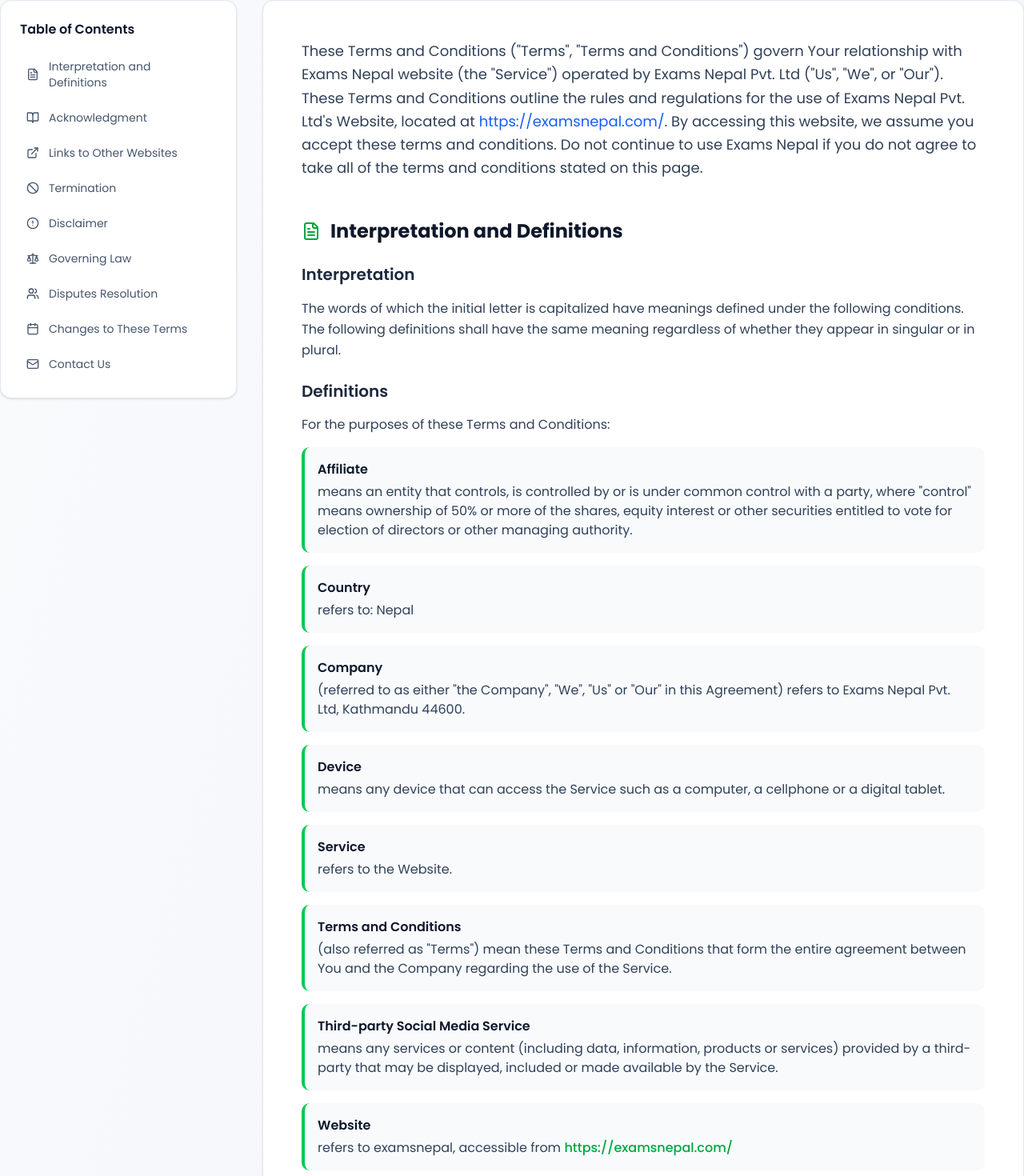
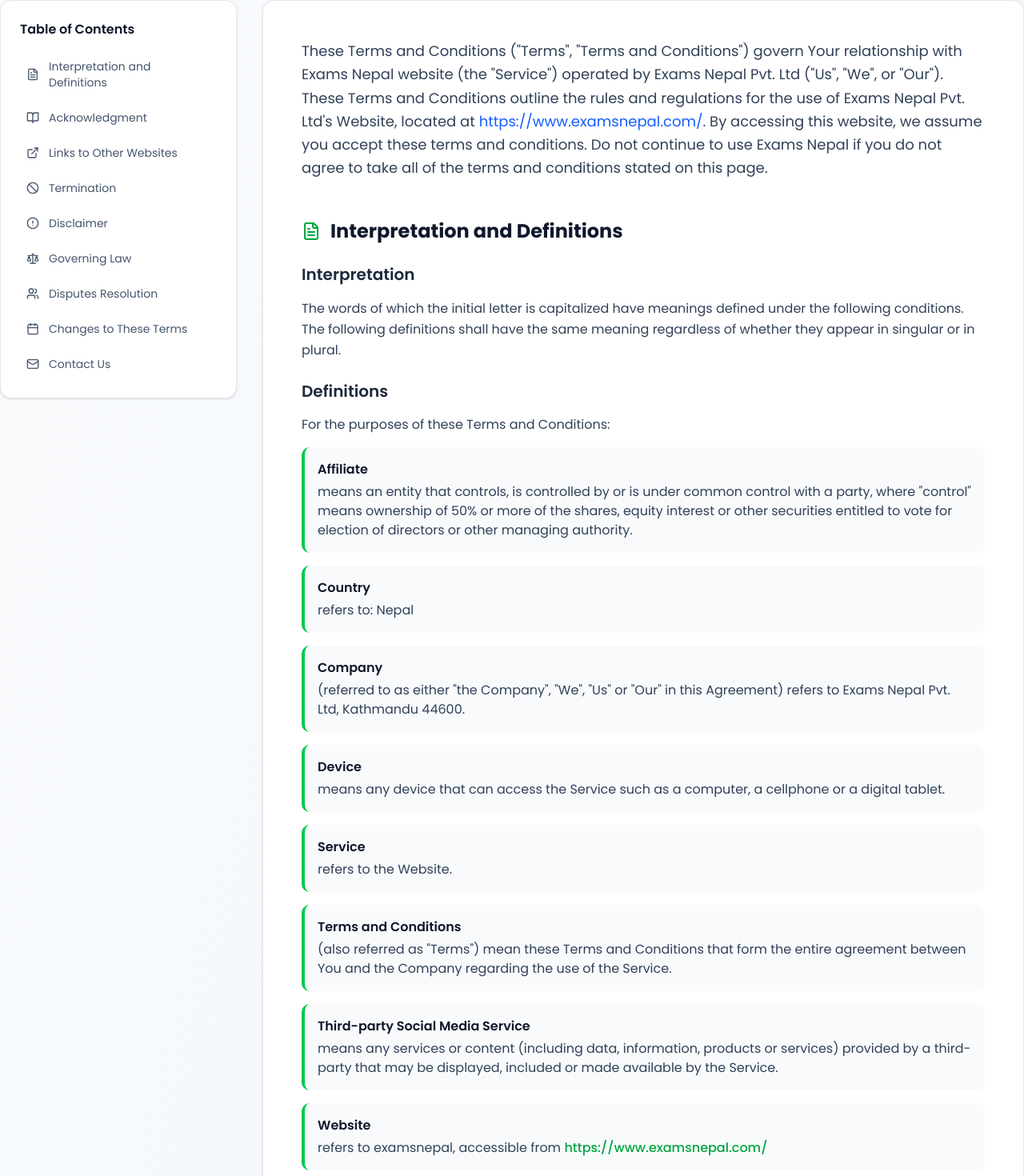
Before and after one commit to dpshray/examsnepal-frontend, a Next.js app: page /terms-and-conditions in a window 1280 px wide. Shown: the part 520-1990 px from the top of the page at 80% size. Built offline with nearby package versions, Linux system fonts and the light colour scheme; no server answers.

Commit message:
sitemap fix

```diff
--- a/src/app/(public)/exams/[categorySlug]/[examSlug]/page.tsx
+++ b/src/app/(public)/exams/[categorySlug]/[examSlug]/page.tsx
@@ -23,7 +23,7 @@
 
 export const revalidate = 3600;
 
-const SITE_URL = 'https://examsnepal.com';
+const SITE_URL = (process.env.NEXT_PUBLIC_SITE_URL || 'https://www.examsnepal.com').replace(/\/+$/, '');
 
 const TYPE_LABELS: Record<string, string> = {
     license: 'License',
--- a/src/app/(public)/exams/[categorySlug]/page.tsx
+++ b/src/app/(public)/exams/[categorySlug]/page.tsx
@@ -18,7 +18,7 @@
 
 export const revalidate = 3600;
 
-const SITE_URL = 'https://examsnepal.com';
+const SITE_URL = (process.env.NEXT_PUBLIC_SITE_URL || 'https://www.examsnepal.com').replace(/\/+$/, '');
 
 const CATEGORY_ICONS: Record<string, React.ElementType> = {
     medical: Stethoscope,
--- a/src/app/(public)/exams/page.tsx
+++ b/src/app/(public)/exams/page.tsx
@@ -5,7 +5,7 @@
 
 export const revalidate = 3600;
 
-const SITE_URL = 'https://examsnepal.com';
+const SITE_URL = (process.env.NEXT_PUBLIC_SITE_URL || 'https://www.examsnepal.com').replace(/\/+$/, '');
 
 export const metadata: Metadata = {
     title: 'Exams in Nepal - License, Loksewa & Entrance Exams by Category | ExamsNepal',
--- a/src/app/(public)/page.tsx
+++ b/src/app/(public)/page.tsx
@@ -2,7 +2,7 @@
 import HomeClient from "./HomeClient";
 import { getExamGuideCategories } from "@/lib/examGuideApi";
 
-const SITE_URL = "https://examsnepal.com";
+const SITE_URL = (process.env.NEXT_PUBLIC_SITE_URL || "https://www.examsnepal.com").replace(/\/+$/, "");
 
 export const metadata: Metadata = {
     title: "ExamsNepal - Free Online Mock Tests for Loksewa, IOE, CEE & 30,000+ Questions",
--- a/src/app/(public)/privacy-policy/PrivacyPolicyClient.tsx
+++ b/src/app/(public)/privacy-policy/PrivacyPolicyClient.tsx
@@ -143,7 +143,7 @@
                       definition: "is any information that relates to an identified or identifiable individual.",
                     },
                     { term: "Service", definition: "refers to the Website." },
-                    { term: "Website", definition: "refers to examsnepal, accessible from https://examsnepal.com/" },
+                    { term: "Website", definition: "refers to examsnepal, accessible from https://www.examsnepal.com/" },
                     {
                       term: "You",
                       definition:
@@ -157,12 +157,12 @@
                             <>
                             refers to examsnepal, accessible from{" "}
                             <Link
-                                href="https://examsnepal.com/"
+                                href="https://www.examsnepal.com/"
                                 target="_blank"
                                 rel="noopener noreferrer"
                                 className="text-blue-600 hover:underline font-medium"
                             >
-                                https://examsnepal.com/
+                                https://www.examsnepal.com/
                             </Link>
                             </>
                         ) : (
@@ -328,7 +328,7 @@
                     <ExternalLink className="w-8 h-8 text-purple-600 mx-auto mb-3" />
                     <h4 className="font-semibold text-purple-900 mb-2">Website</h4>
                     <Link
-                      href="https://examsnepal.com/contact-us"
+                      href="https://www.examsnepal.com/contact-us"
                       target="_blank"
                       rel="noopener noreferrer"
                       className="text-purple-700 hover:text-purple-800 transition-colors"
--- a/src/app/(public)/terms-and-conditions/TermsClient.tsx
+++ b/src/app/(public)/terms-and-conditions/TermsClient.tsx
@@ -96,12 +96,12 @@
                     These Terms and Conditions outline the rules and regulations for the use of Exams Nepal Pvt. Ltd&apos;s
                     Website, located at {""}
                     <Link
-                        href="https://examsnepal.com/"
+                        href="https://www.examsnepal.com/"
                         target="_blank"
                         rel="noopener noreferrer"
                         className="text-blue-600 hover:underline"
                     >
-                        https://examsnepal.com/
+                        https://www.examsnepal.com/
                     </Link>
                     . By accessing this website, we assume you accept these
                     terms and conditions. Do not continue to use Exams Nepal if you do not agree to take all of the terms
@@ -163,7 +163,7 @@
                     },
                     {
                       term: "Website",
-                      definition: "refers to Exams Nepal, accessible from https://examsnepal.com/",
+                      definition: "refers to Exams Nepal, accessible from https://www.examsnepal.com/",
                     },
                     {
                       term: "You",
@@ -178,12 +178,12 @@
                             <>
                             refers to examsnepal, accessible from{" "}
                             <Link
-                                href="https://examsnepal.com/"
+                                href="https://www.examsnepal.com/"
                                 target="_blank"
                                 rel="noopener noreferrer"
                                 className="text-green-600 hover:underline font-medium"
                             >
-                                https://examsnepal.com/
+                                https://www.examsnepal.com/
                             </Link>
                             </>
                         ) : (
@@ -371,7 +371,7 @@
                     <ExternalLink className="w-8 h-8 text-purple-600 mx-auto mb-3" />
                     <h4 className="font-semibold text-purple-900 mb-2">Website</h4>
                     <Link
-                      href="https://examsnepal.com/contact-us"
+                      href="https://www.examsnepal.com/contact-us"
                       target="_blank"
                       rel="noopener noreferrer"
                       className="text-purple-700 hover:text-purple-800 transition-colors"
--- a/src/app/layout.tsx
+++ b/src/app/layout.tsx
@@ -21,7 +21,7 @@
     // across the app to resolve to an absolute URL - without this, Next emits
     // `<link rel="canonical" href="/">` verbatim (invalid per spec; Google can
     // ignore or misresolve relative canonicals) instead of the full https:// URL.
-    metadataBase: new URL(process.env.NEXT_PUBLIC_SITE_URL || "https://examsnepal.com"),
+    metadataBase: new URL(process.env.NEXT_PUBLIC_SITE_URL || "https://www.examsnepal.com"),
     title: "Exams Nepal",
     description: "Exams Nepal is a platform for online exams and practice questions.",
 };
--- a/src/app/robots.ts
+++ b/src/app/robots.ts
@@ -1,6 +1,6 @@
 import type { MetadataRoute } from 'next';
 
-const SITE_URL = (process.env.NEXT_PUBLIC_SITE_URL || 'https://examsnepal.com').replace(/\/+$/, '');
+const SITE_URL = (process.env.NEXT_PUBLIC_SITE_URL || 'https://www.examsnepal.com').replace(/\/+$/, '');
 
 export default async function robots(): Promise<MetadataRoute.Robots> {
     return {
--- a/src/app/sitemap-index.xml/route.ts
+++ b/src/app/sitemap-index.xml/route.ts
@@ -1,6 +1,6 @@
 import { NextResponse } from 'next/server';
 
-const SITE_URL = (process.env.NEXT_PUBLIC_SITE_URL || 'https://examsnepal.com').replace(/\/+$/, '');
+const SITE_URL = (process.env.NEXT_PUBLIC_SITE_URL || 'https://www.examsnepal.com').replace(/\/+$/, '');
 const API_URL = (process.env.NEXT_PUBLIC_API_URL || 'http://localhost:8000/api').replace(/\/+$/, '');
 
 // Next's generateSitemaps() convention (see src/app/sitemap.ts) shards the
--- a/src/app/sitemap.ts
+++ b/src/app/sitemap.ts
@@ -1,6 +1,6 @@
 import type { MetadataRoute } from 'next';
 
-const SITE_URL = (process.env.NEXT_PUBLIC_SITE_URL || 'https://examsnepal.com').replace(/\/+$/, '');
+const SITE_URL = (process.env.NEXT_PUBLIC_SITE_URL || 'https://www.examsnepal.com').replace(/\/+$/, '');
 const API_URL = (process.env.NEXT_PUBLIC_API_URL || 'http://localhost:8000/api').replace(/\/+$/, '');
 
 const STATIC_ROUTES: {
--- a/src/components/format-pages/FormatPageTemplate.tsx
+++ b/src/components/format-pages/FormatPageTemplate.tsx
@@ -6,7 +6,7 @@
 import FormatFaq from "./FormatFaq";
 import { FORMATS, type FormatId } from "./formatData";
 
-const SITE_URL = "https://examsnepal.com";
+const SITE_URL = (process.env.NEXT_PUBLIC_SITE_URL || "https://www.examsnepal.com").replace(/\/+$/, "");
 
 export default function FormatPageTemplate({ formatId }: { formatId: FormatId }) {
     const format = FORMATS[formatId];
```
